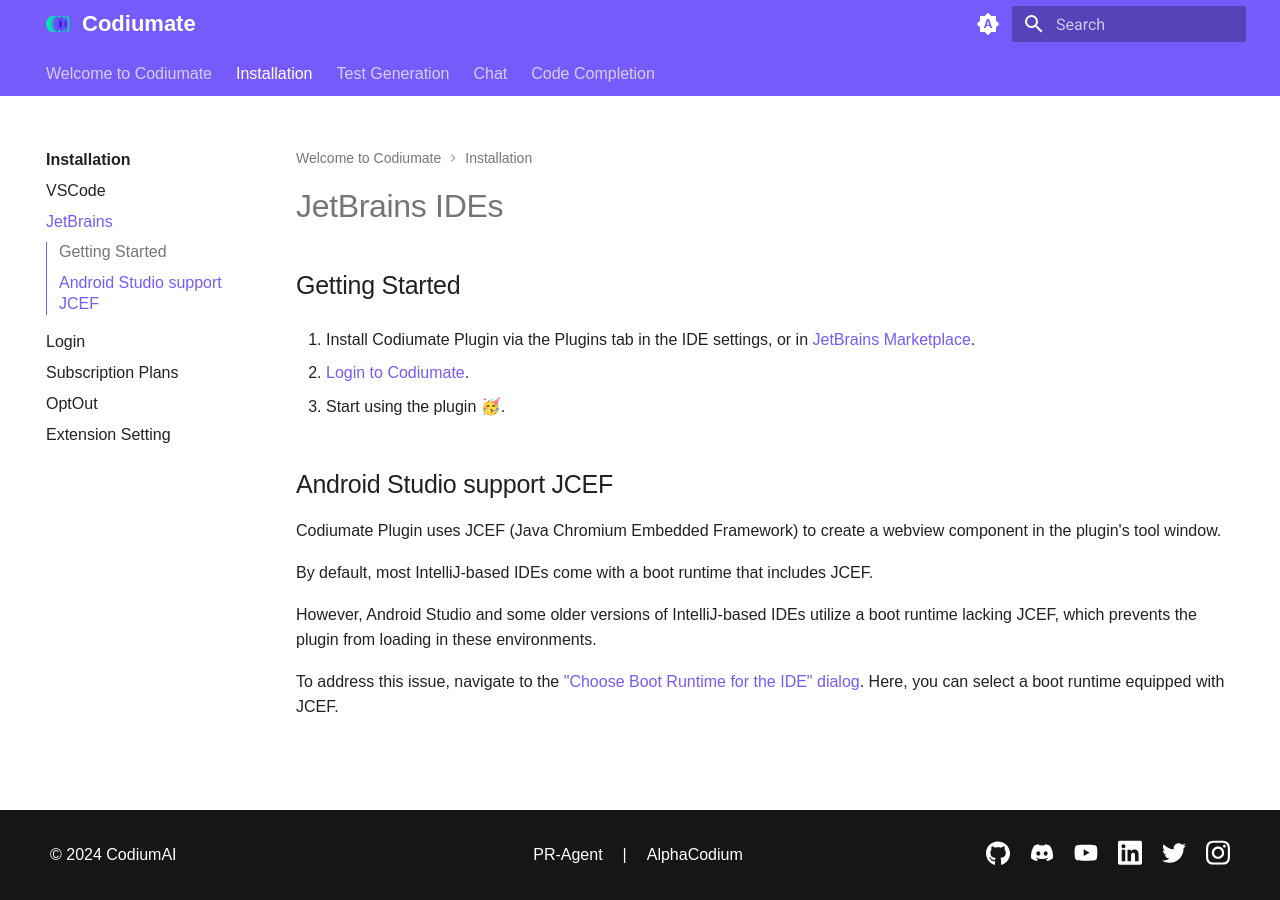
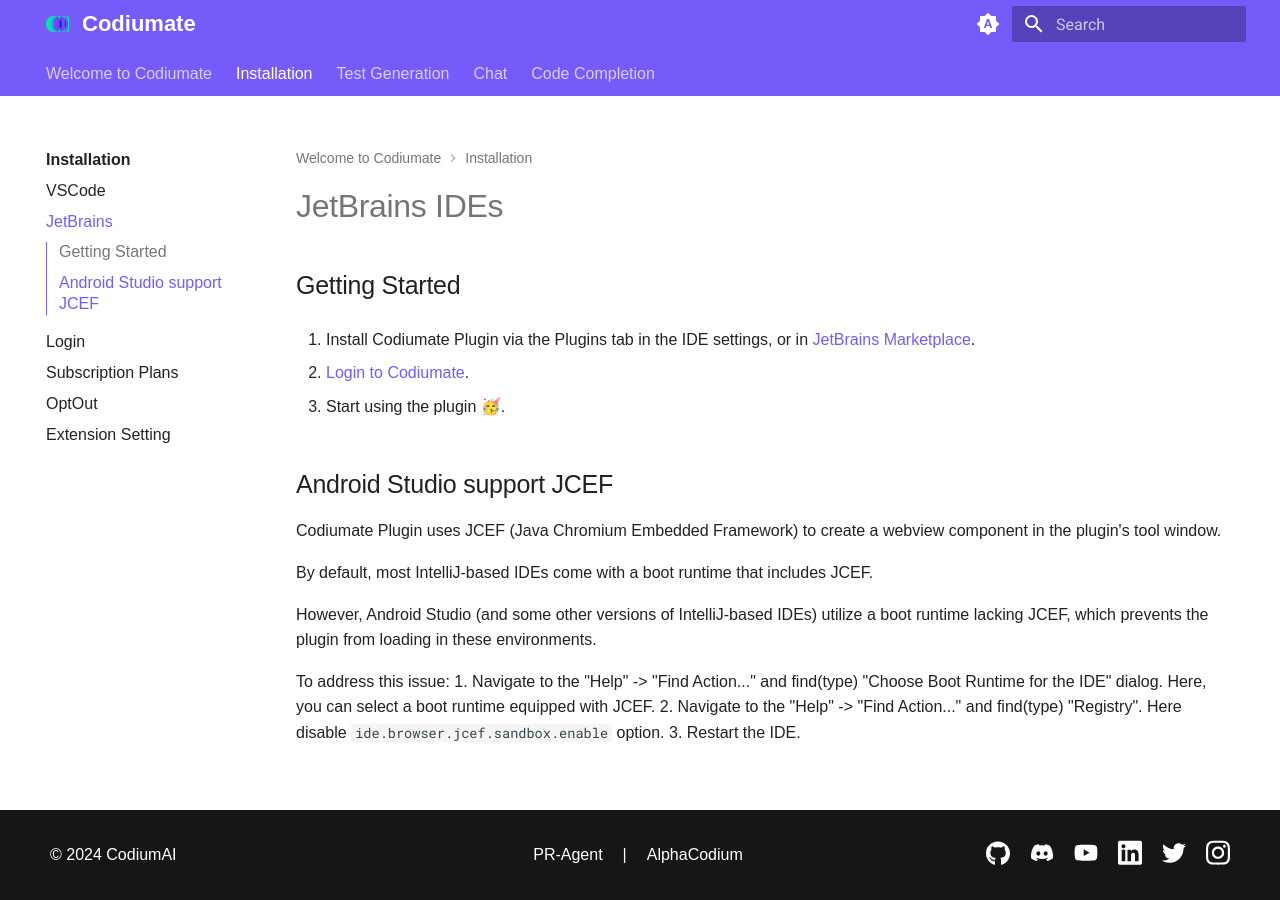
Before and after one commit to Codium-ai/codiumate-docs, an MkDocs documentation site: the page built from docs/installation/jetbrains.md, in a window 1280 px wide. Built offline with MkDocs 1.6.1 and Material for MkDocs 9.7.7, drawn with Linux system fonts in a browser that asks for light colours.

Commit message:
Update JetBrains installation guide to clarify JCEF configuration steps

```diff
--- a/docs/installation/jetbrains.md
+++ b/docs/installation/jetbrains.md
@@ -15,6 +15,9 @@
 
 By default, most IntelliJ-based IDEs come with a boot runtime that includes JCEF.
 
-However, Android Studio and some older versions of IntelliJ-based IDEs utilize a boot runtime lacking JCEF, which prevents the plugin from loading in these environments.
+However, Android Studio (and some other versions of IntelliJ-based IDEs) utilize a boot runtime lacking JCEF, which prevents the plugin from loading in these environments.
 
-To address this issue, navigate to the ["Choose Boot Runtime for the IDE" dialog](https://www.jetbrains.com/help/idea/switching-boot-jdk.html). Here, you can select a boot runtime equipped with JCEF.
+To address this issue:
+  1. Navigate to the "Help" -> "Find Action..." and find(type) "Choose Boot Runtime for the IDE" dialog. Here, you can select a boot runtime equipped with JCEF.
+  2. Navigate to the "Help" -> "Find Action..." and find(type) "Registry". Here disable `ide.browser.jcef.sandbox.enable` option.
+  3. Restart the IDE.
```
